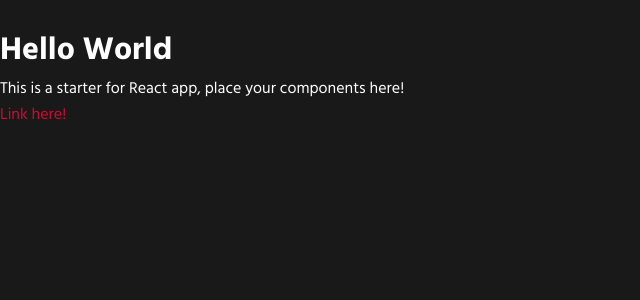
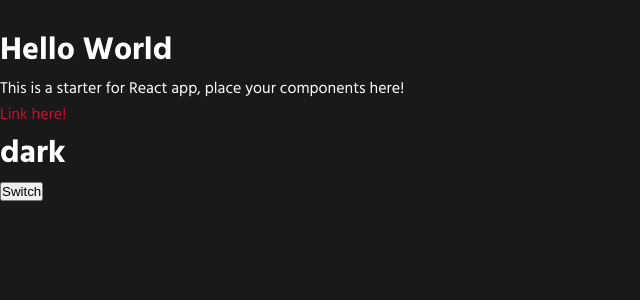
Before and after one commit to Mtwod/game-seeker, a React (Create React App) app: page / in a window 1280 px wide. Shown: the top 300 px of the page, without its empty margins (0-640 px from the left). Built offline with nearby package versions, Linux system fonts and the light colour scheme; a web font is replaced by a local one.

Commit message:
Add simple toggle theme component with redux

```diff
--- a/package.json
+++ b/package.json
@@ -8,7 +8,9 @@
     "@testing-library/user-event": "^12.1.10",
     "react": "^17.0.1",
     "react-dom": "^17.0.1",
+    "react-redux": "^7.2.2",
     "react-scripts": "4.0.3",
+    "redux": "^4.0.5",
     "sass": "^1.32.8",
     "web-vitals": "^1.0.1"
   },
--- a/src/App.jsx
+++ b/src/App.jsx
@@ -1,11 +1,18 @@
+import ToggleTheme from 'components/ToggleTheme';
+import { useSelector } from 'react-redux';
 import './style.scss';
 
-const App = () => (
-  <div className="App dark">
-    <h1>Hello World</h1>
-    <p>This is a starter for React app, place your components here!</p>
-    <a href="/">Link here!</a>
-  </div>
-);
+const App = () => {
+  const theme = useSelector((state) => state);
+
+  return (
+    <div className={`App ${theme}`}>
+      <h1>Hello World</h1>
+      <p>This is a starter for React app, place your components here!</p>
+      <a href="/">Link here!</a>
+      <ToggleTheme />
+    </div>
+  );
+};
 
 export default App;
--- /dev/null
+++ b/src/components/ToggleTheme/index.jsx
@@ -0,0 +1,22 @@
+import { useDispatch, useSelector } from 'react-redux';
+import { switchTheme } from 'stores/toggleTheme/toggleThemeActions';
+
+const ToggleTheme = () => {
+  const theme = useSelector((state) => state);
+  const dispatch = useDispatch();
+
+  return (
+    <div className="ToggleTheme">
+      <h1 className="ToggleTheme__title">{theme}</h1>
+      <button
+        className="ToggleTheme__button"
+        type="button"
+        onClick={() => { dispatch(switchTheme()); }}
+      >
+        Switch
+      </button>
+    </div>
+  );
+};
+
+export default ToggleTheme;
--- /dev/null
+++ b/src/config/index.js
@@ -0,0 +1,5 @@
+const config = {
+  STORAGE_KEY: 'game-seeker-app__theme',
+};
+
+export default config;
--- a/src/index.jsx
+++ b/src/index.jsx
@@ -1,10 +1,14 @@
 import React from 'react';
 import ReactDOM from 'react-dom';
+import { Provider } from 'react-redux';
+import store from 'stores';
 import App from './App';
 
 ReactDOM.render(
   <React.StrictMode>
-    <App />
+    <Provider store={store}>
+      <App />
+    </Provider>
   </React.StrictMode>,
   document.getElementById('root'),
 );
--- /dev/null
+++ b/src/stores/index.js
@@ -0,0 +1,6 @@
+import { createStore } from 'redux';
+import toggleThemeReducer from 'stores/toggleTheme/toggleThemeReducer';
+
+const store = createStore(toggleThemeReducer);
+
+export default store;
--- /dev/null
+++ b/src/stores/toggleTheme/toggleThemeActions.js
@@ -0,0 +1,7 @@
+const SWITCH_THEME = 'TOGGLE_THEME';
+
+const switchTheme = () => ({
+  type: SWITCH_THEME,
+});
+
+export { SWITCH_THEME, switchTheme };
--- /dev/null
+++ b/src/stores/toggleTheme/toggleThemeReducer.js
@@ -0,0 +1,21 @@
+import config from 'config';
+import { SWITCH_THEME } from 'stores/toggleTheme/toggleThemeActions';
+
+const initialState = localStorage.getItem(config.STORAGE_KEY) || 'dark';
+
+const toggleThemeReducer = (state = initialState, action) => {
+  const { type } = action;
+
+  const isDark = () => (state === 'dark');
+  const newTheme = isDark() ? 'light' : 'dark';
+
+  switch (type) {
+    case SWITCH_THEME:
+      localStorage.setItem(config.STORAGE_KEY, newTheme);
+      return newTheme;
+    default:
+      return state;
+  }
+};
+
+export default toggleThemeReducer;
--- a/src/style.scss
+++ b/src/style.scss
@@ -9,6 +9,7 @@
   min-width: 100vh;
   min-height: 100vh;
   padding: 25px 0;
+  transition: 0.5s;
 }
 
 a, a:visited {
```
Also changed, not shown: 1 other file (tests, documents, lock files or other folders).
